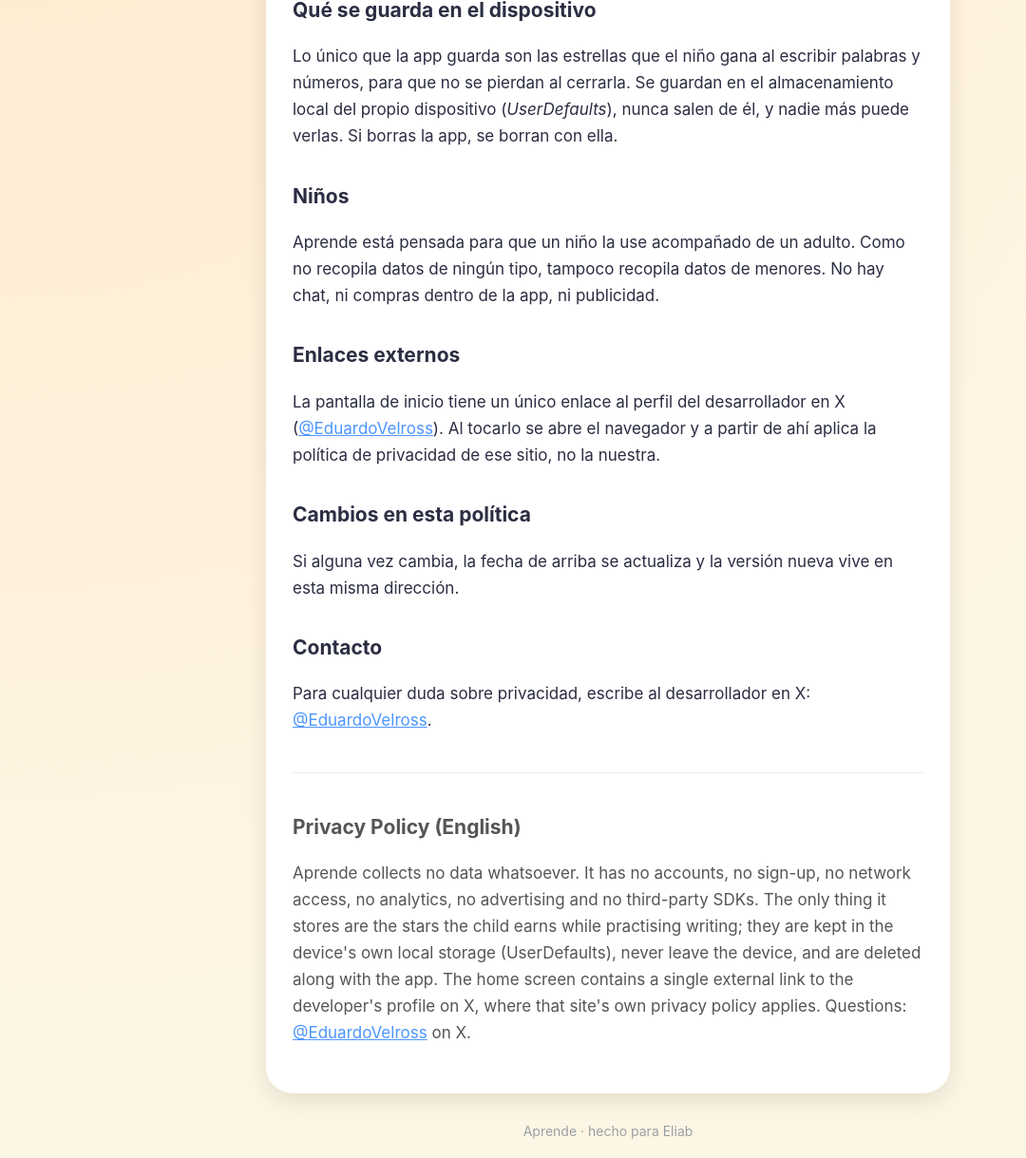
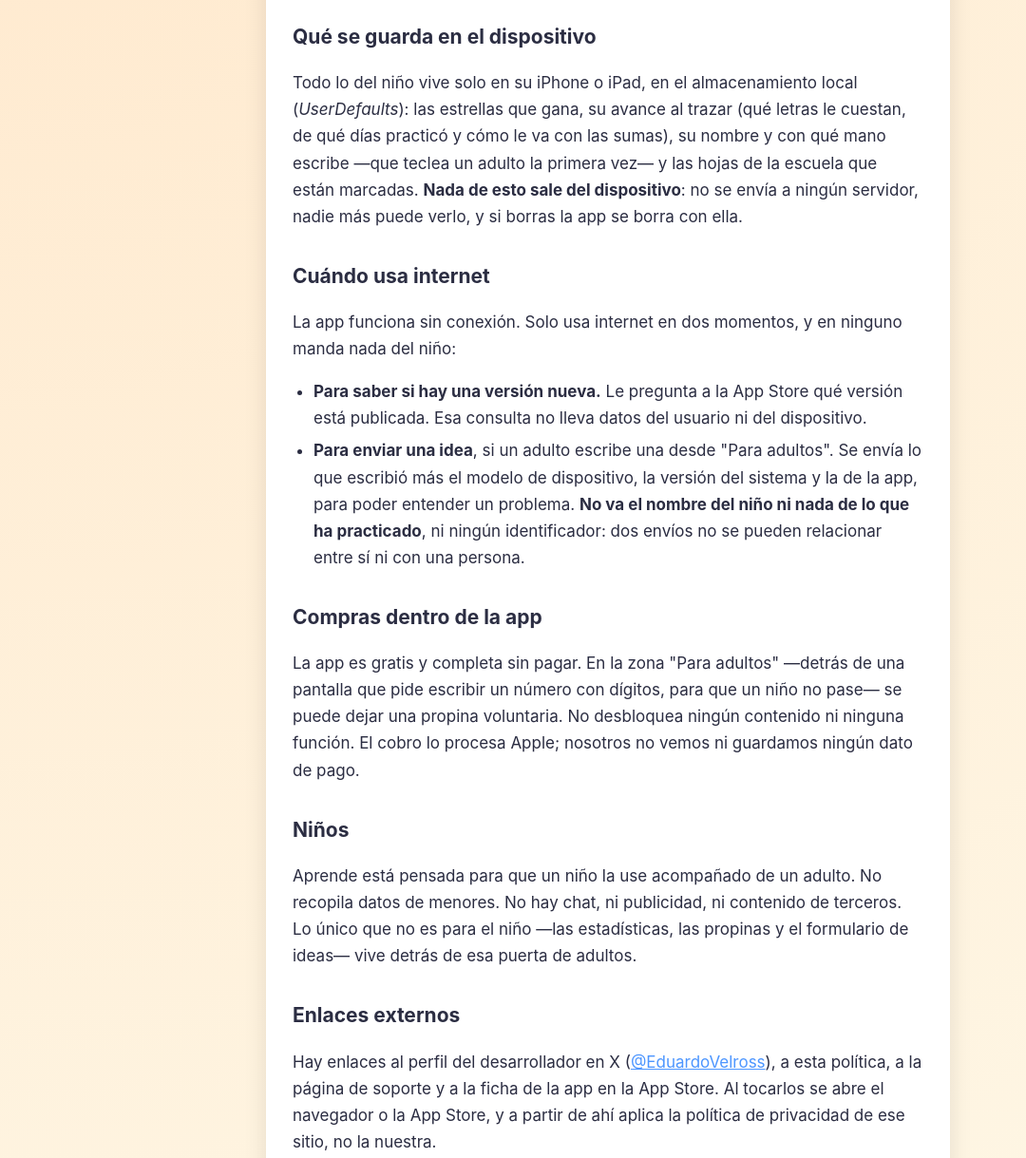
Before and after one commit to Felipeveliz/a-leer, a plain HTML site: page privacidad.html in a window 1280 px wide. Shown: the part 423-1642 px from the top of the page at 95% size, without its empty margins (0-1080 px from the left). Drawn offline with Linux system fonts and the light colour scheme.

Commit message:
Bring the privacy and support pages up to 1.1
The privacy policy still said the app never touches the network and has no
in-app purchases. Both are now false: it asks the store which version is
published, it uploads a feedback message when an adult writes one, and the
adults area has voluntary tips. A reviewer reads this page while reviewing
those purchases.

It now also says what else lives on the device — practice stats, the child's
name and hand, the selected sheets — and that none of it leaves.

Co-Authored-By: Claude Opus 5 <noreply@anthropic.com>

```diff
--- a/privacidad.html
+++ b/privacidad.html
@@ -39,39 +39,69 @@
 <main>
   <div class="card">
     <h1>👦 Aprende</h1>
-    <p class="sub">Política de privacidad · última actualización: 18 de noviembre de 2026</p>
+    <p class="sub">Política de privacidad · última actualización: 23 de noviembre de 2026</p>
 
     <div class="destacado">
-      Aprende no recopila ningún dato. No pide registro, no tiene cuentas, no se conecta
-      a internet y no envía nada a ningún servidor.
+      Aprende no recopila datos de quien la usa. No pide registro, no tiene cuentas y lo que
+      el niño practica se queda en su dispositivo.
     </div>
 
     <h2>Qué datos recopilamos</h2>
     <p>
-      Ninguno. La app no recoge, almacena ni transmite información personal de quien la usa.
-      No hay analítica, ni publicidad, ni rastreadores, ni herramientas de terceros.
+      Ninguno que identifique a nadie. La app no recoge ni transmite información personal de
+      quien la usa, y no hay analítica, ni publicidad, ni rastreadores, ni herramientas de
+      terceros que sigan al usuario.
     </p>
 
     <h2>Qué se guarda en el dispositivo</h2>
     <p>
-      Lo único que la app guarda son las estrellas que el niño gana al escribir palabras y
-      números, para que no se pierdan al cerrarla. Se guardan en el almacenamiento local del
-      propio dispositivo (<em>UserDefaults</em>), nunca salen de él, y nadie más puede verlas.
-      Si borras la app, se borran con ella.
+      Todo lo del niño vive solo en su iPhone o iPad, en el almacenamiento local
+      (<em>UserDefaults</em>): las estrellas que gana, su avance al trazar (qué letras le
+      cuestan, de qué días practicó y cómo le va con las sumas), su nombre y con qué mano
+      escribe —que teclea un adulto la primera vez— y las hojas de la escuela que están
+      marcadas. <strong>Nada de esto sale del dispositivo</strong>: no se envía a ningún
+      servidor, nadie más puede verlo, y si borras la app se borra con ella.
+    </p>
+
+    <h2>Cuándo usa internet</h2>
+    <p>
+      La app funciona sin conexión. Solo usa internet en dos momentos, y en ninguno manda
+      nada del niño:
+    </p>
+    <ul>
+      <li><strong>Para saber si hay una versión nueva.</strong> Le pregunta a la App Store
+        qué versión está publicada. Esa consulta no lleva datos del usuario ni del
+        dispositivo.</li>
+      <li><strong>Para enviar una idea</strong>, si un adulto escribe una desde "Para
+        adultos". Se envía lo que escribió más el modelo de dispositivo, la versión del
+        sistema y la de la app, para poder entender un problema. <strong>No va el nombre del
+        niño ni nada de lo que ha practicado</strong>, ni ningún identificador: dos envíos no
+        se pueden relacionar entre sí ni con una persona.</li>
+    </ul>
+
+    <h2>Compras dentro de la app</h2>
+    <p>
+      La app es gratis y completa sin pagar. En la zona "Para adultos" —detrás de una pantalla
+      que pide escribir un número con dígitos, para que un niño no pase— se puede dejar una
+      propina voluntaria. No desbloquea ningún contenido ni ninguna función. El cobro lo
+      procesa Apple; nosotros no vemos ni guardamos ningún dato de pago.
     </p>
 
     <h2>Niños</h2>
     <p>
-      Aprende está pensada para que un niño la use acompañado de un adulto. Como no recopila
-      datos de ningún tipo, tampoco recopila datos de menores. No hay chat, ni compras dentro
-      de la app, ni publicidad.
+      Aprende está pensada para que un niño la use acompañado de un adulto. No recopila datos
+      de menores. No hay chat, ni publicidad, ni contenido de terceros. Lo único que no es
+      para el niño —las estadísticas, las propinas y el formulario de ideas— vive detrás de
+      esa puerta de adultos.
     </p>
 
     <h2>Enlaces externos</h2>
     <p>
-      La pantalla de inicio tiene un único enlace al perfil del desarrollador en X
-      (<a href="https://x.com/eduardovelross">@EduardoVelross</a>). Al tocarlo se abre el
-      navegador y a partir de ahí aplica la política de privacidad de ese sitio, no la nuestra.
+      Hay enlaces al perfil del desarrollador en X
+      (<a href="https://x.com/eduardovelross">@EduardoVelross</a>), a esta política, a la
+      página de soporte y a la ficha de la app en la App Store. Al tocarlos se abre el
+      navegador o la App Store, y a partir de ahí aplica la política de privacidad de ese
+      sitio, no la nuestra.
     </p>
 
     <h2>Cambios en esta política</h2>
@@ -90,12 +120,23 @@
 
     <h2 class="en">Privacy Policy (English)</h2>
     <p class="en">
-      Aprende collects no data whatsoever. It has no accounts, no sign-up, no network access,
-      no analytics, no advertising and no third-party SDKs. The only thing it stores are the
-      stars the child earns while practising writing; they are kept in the device's own local
-      storage (UserDefaults), never leave the device, and are deleted along with the app.
-      The home screen contains a single external link to the developer's profile on X, where
-      that site's own privacy policy applies. Questions:
+      Aprende collects no personal data. It has no accounts, no sign-up, no analytics, no
+      advertising and no third-party tracking SDKs. Everything about the child —stars,
+      handwriting progress, the name and handedness an adult types once, and the selected
+      school sheets— stays in the device's own local storage (UserDefaults), never leaves it,
+      and is deleted along with the app.
+    </p>
+    <p class="en">
+      The app works offline and only uses the network twice: to ask the App Store which
+      version is published, which carries no user data; and to send an idea, if an adult
+      writes one from the adults area. That message carries the text they typed plus device
+      model, OS version and app version — no name, nothing about the child's practice and no
+      identifier, so two submissions cannot be linked to each other or to a person.
+    </p>
+    <p class="en">
+      The app is free and fully functional without paying. Behind a parental gate in the
+      adults area, a voluntary tip can be left; it unlocks no content or features and Apple
+      processes the payment, so we never see or store payment data. Questions:
       <a href="https://x.com/eduardovelross">@EduardoVelross</a> on X.
     </p>
   </div>
```
Also changed, not shown: soporte.html (+23 -6 lines).
